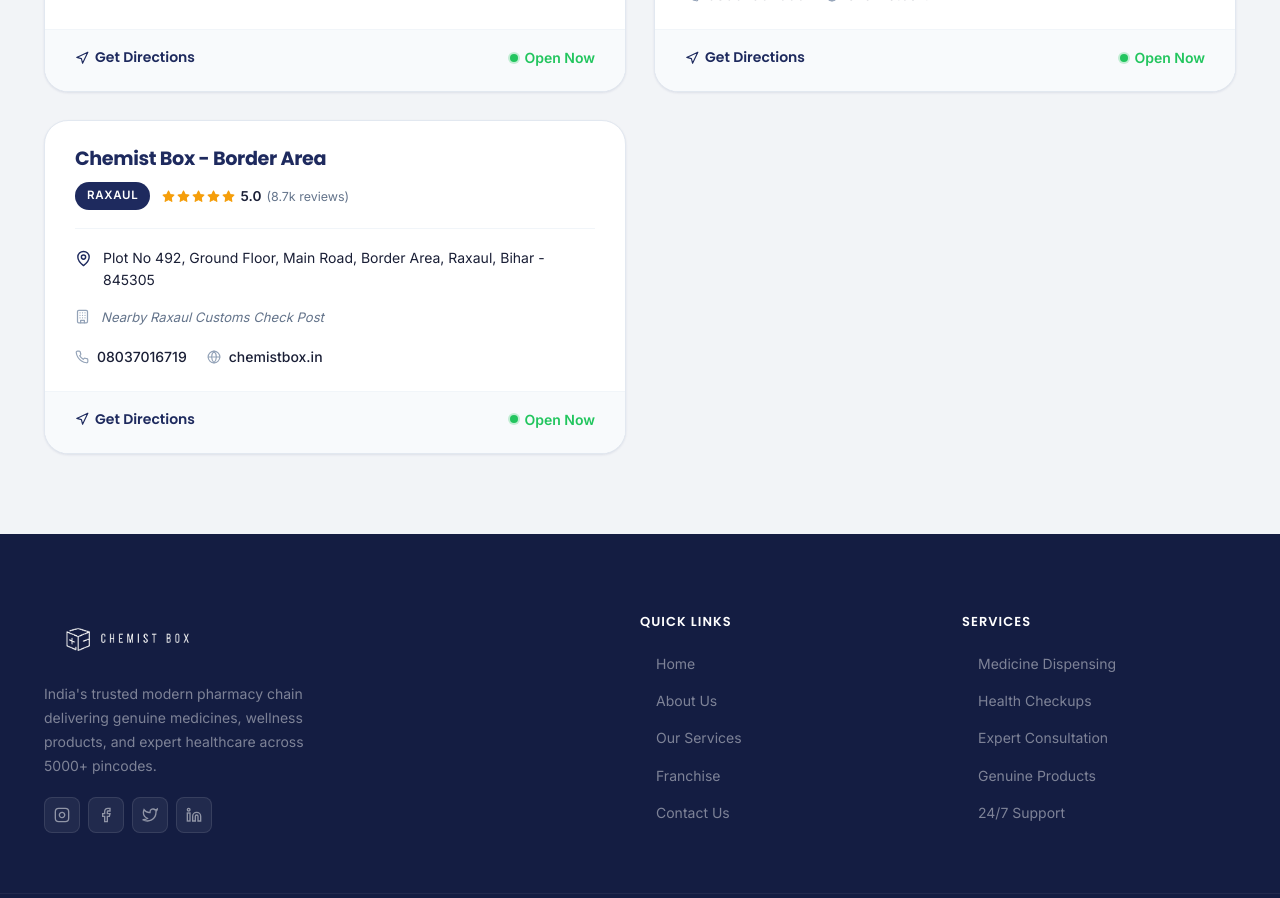
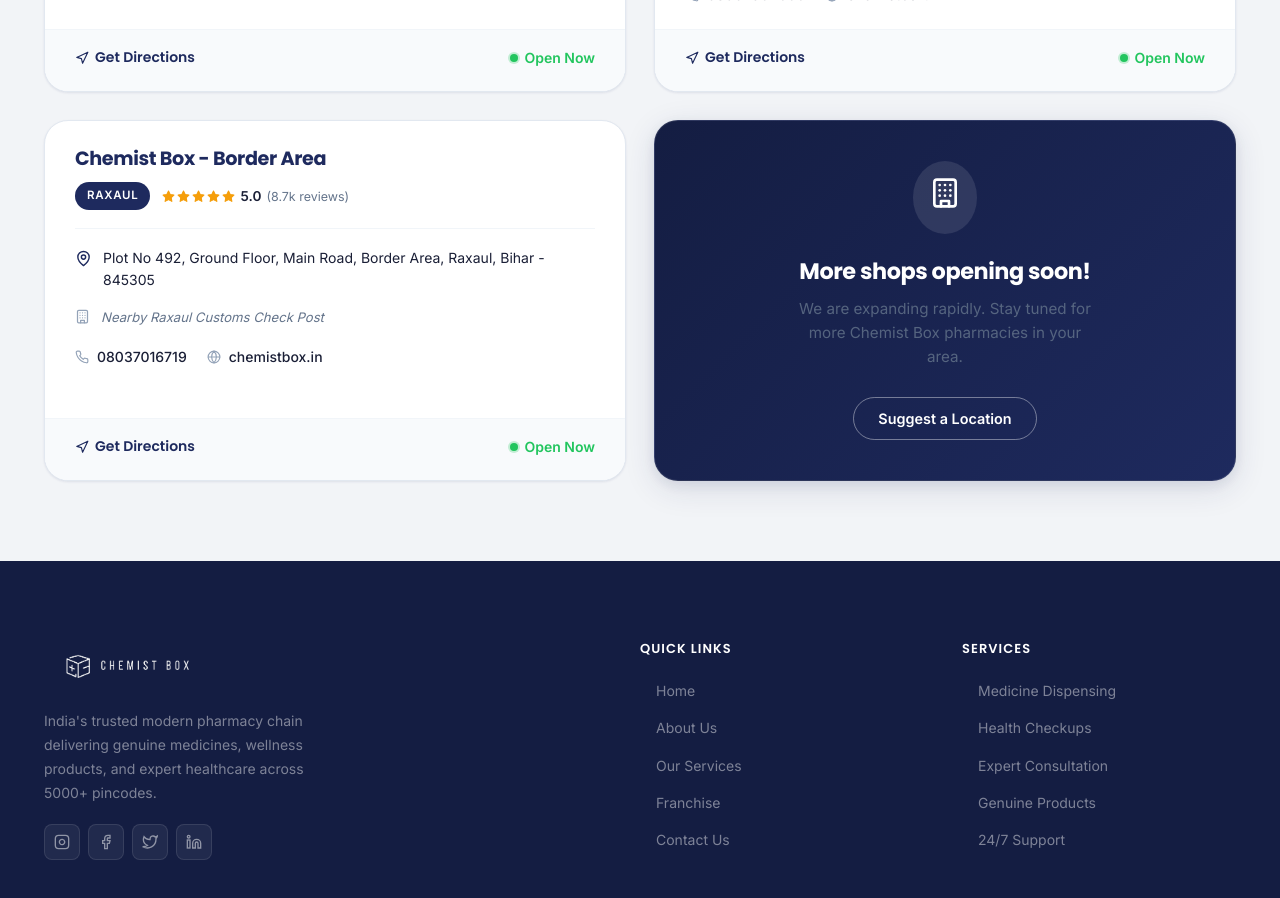
Before and after one commit to villgass7788/chemist-box, a Next.js app: page /store-locator in a window 1280 px wide. Shown: the part 3760-4658 px from the top of the page. Built offline with nearby package versions, Linux system fonts and the light colour scheme.

Commit message:
feat: Add opening soon card to store locator

```diff
--- a/app/store-locator/StoreLocatorClient.tsx
+++ b/app/store-locator/StoreLocatorClient.tsx
@@ -404,6 +404,61 @@
                 </div>
               </motion.div>
             ))}
+
+            {/* "Opening Soon" Card */}
+            <motion.div
+              layout
+              initial={{ opacity: 0, y: 20 }}
+              animate={{ opacity: 1, y: 0 }}
+              transition={{ duration: 0.22, delay: 0.3 }}
+              className="card"
+              style={{
+                display: 'flex', flexDirection: 'column',
+                background: 'linear-gradient(135deg, #141D42 0%, #1E2A5E 100%)',
+                borderRadius: 'var(--radius-xl)',
+                border: '1px solid rgba(255,255,255,0.1)', overflow: 'hidden',
+                color: 'white',
+                justifyContent: 'center',
+                alignItems: 'center',
+                textAlign: 'center',
+                padding: '40px 30px',
+                height: '100%',
+                boxShadow: 'var(--shadow-md)'
+              }}
+            >
+              <div style={{ marginBottom: '24px', background: 'rgba(255,255,255,0.1)', padding: '16px', borderRadius: '50%' }}>
+                <Building size={32} style={{ color: 'white' }} />
+              </div>
+              <h3 style={{ fontSize: '1.4rem', fontWeight: 700, marginBottom: '12px', color: 'white' }}>
+                More shops opening soon!
+              </h3>
+              <p style={{ fontSize: '0.95rem', opacity: 0.8, lineHeight: 1.6, marginBottom: '28px', maxWidth: '300px' }}>
+                We are expanding rapidly. Stay tuned for more Chemist Box pharmacies in your area.
+              </p>
+              <button
+                style={{
+                  padding: '12px 24px',
+                  borderRadius: 'var(--radius-full)',
+                  background: 'transparent',
+                  color: 'white',
+                  border: '1px solid rgba(255,255,255,0.4)',
+                  fontWeight: 600,
+                  fontSize: '0.9rem',
+                  cursor: 'pointer',
+                  transition: 'all 0.2s ease'
+                }}
+                onMouseEnter={e => {
+                  e.currentTarget.style.background = 'white';
+                  e.currentTarget.style.color = '#141D42';
+                }}
+                onMouseLeave={e => {
+                  e.currentTarget.style.background = 'transparent';
+                  e.currentTarget.style.color = 'white';
+                }}
+              >
+                Suggest a Location
+              </button>
+            </motion.div>
           </AnimatePresence>
         </div>
       </div>
```
